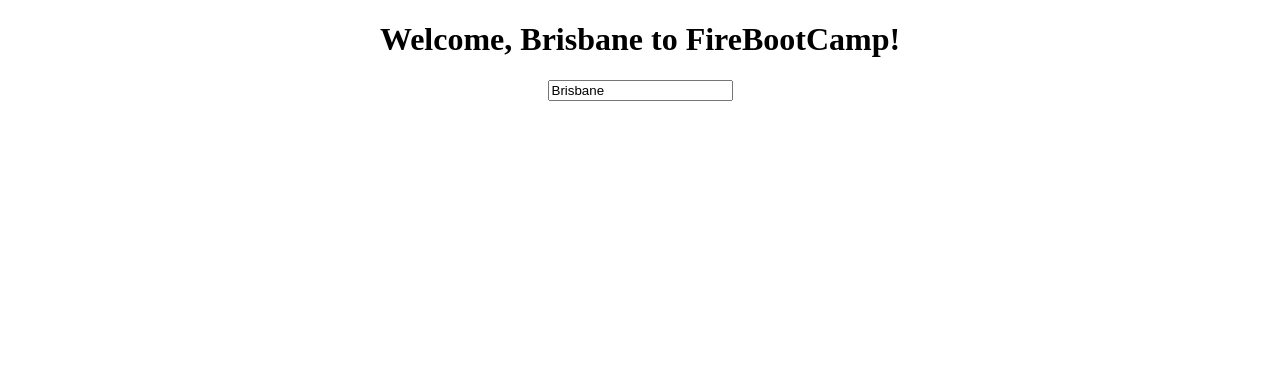
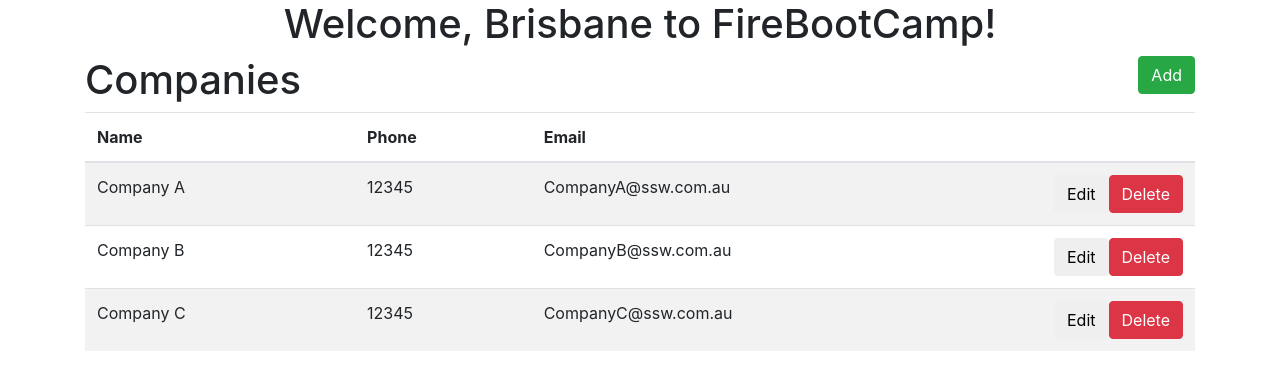
Before and after one commit to brendan-nobadthing/firebootcamp-angular-brisbane-june2018, an Angular app: page / in a window 1280 px wide. Shown: the top 390 px of the page. Built offline with nearby package versions, Linux system fonts and the light colour scheme.

Commit message:
company-list component

```diff
--- a/angular.json
+++ b/angular.json
@@ -27,7 +27,10 @@
               "src/assets"
             ],
             "styles": [
-              "src/styles.scss"
+              "src/styles.scss",
+              {
+                "input": "./node_modules/bootstrap/dist/css/bootstrap.css"
+              }
             ],
             "scripts": []
           },
--- a/package.json
+++ b/package.json
@@ -20,9 +20,12 @@
     "@angular/platform-browser": "^6.0.3",
     "@angular/platform-browser-dynamic": "^6.0.3",
     "@angular/router": "^6.0.3",
+    "@ng-bootstrap/schematics": "^2.0.0-alpha.1",
     "core-js": "^2.5.4",
     "rxjs": "^6.0.0",
-    "zone.js": "^0.8.26"
+    "zone.js": "^0.8.26",
+    "@ng-bootstrap/ng-bootstrap": "^2.0.0-alpha.0",
+    "bootstrap": "^4.0.0"
   },
   "devDependencies": {
     "@angular/compiler-cli": "^6.0.3",
--- a/src/app/app.component.html
+++ b/src/app/app.component.html
@@ -3,12 +3,8 @@
   <h1>
     Welcome, {{ title }} to FireBootCamp!
   </h1>
+</div>
 
-  <input type="text" [(ngModel)]="title" />
-
-  </div>
-
-
-
-
-<router-outlet></router-outlet>
+<div class="container">
+  <fbc-company-list></fbc-company-list>
+</div>
--- a/src/app/app.component.ts
+++ b/src/app/app.component.ts
@@ -7,10 +7,4 @@
 })
 export class AppComponent {
   title = 'Brisbane';
-
-  titleChanged(event) {
-    // console.log(event);
-    this.title = event.target.value;
-  }
-
 }
--- a/src/app/app.module.ts
+++ b/src/app/app.module.ts
@@ -5,15 +5,19 @@
 
 import { AppRoutingModule } from './app-routing.module';
 import { AppComponent } from './app.component';
+import { CompanyListComponent } from './company/company-list/company-list.component';
+import { NgbModule } from '@ng-bootstrap/ng-bootstrap';
 
 @NgModule({
   declarations: [
-    AppComponent
+    AppComponent,
+    CompanyListComponent
   ],
   imports: [
     BrowserModule,
     AppRoutingModule,
-    FormsModule
+    FormsModule,
+    NgbModule.forRoot()
   ],
   providers: [],
   bootstrap: [AppComponent]
--- /dev/null
+++ b/src/app/company/company-list/company-list.component.html
@@ -0,0 +1,25 @@
+<h1> Companies
+<button class="btn btn-success float-right"> Add </button>
+</h1>
+
+<table class="table table-striped">
+  <thead>
+    <tr>
+      <th> Name </th>
+      <th> Phone </th>
+      <th> Email </th>
+      <th></th>
+    </tr>
+  </thead>
+  <tbody>
+    <tr *ngFor="let company of companies">
+      <td> {{ company.name }} </td>
+      <td> {{ company.phone }} </td>
+      <td> {{ company.email }} </td>
+      <td class="company-btn-row">
+        <button class="btn btn-default"> Edit </button>
+        <button class="btn btn-danger"> Delete </button>
+      </td>
+    </tr>
+  </tbody>
+</table>
--- /dev/null
+++ b/src/app/company/company-list/company-list.component.scss
@@ -0,0 +1,4 @@
+.company-btn-row{
+  width:140px;
+  white-space: nowrap;
+}
--- /dev/null
+++ b/src/app/company/company-list/company-list.component.ts
@@ -0,0 +1,39 @@
+import { Component, OnInit } from '@angular/core';
+import { Company } from 'src/app/company/company';
+
+@Component({
+  selector: 'fbc-company-list',
+  templateUrl: './company-list.component.html',
+  styleUrls: ['./company-list.component.scss']
+})
+export class CompanyListComponent implements OnInit {
+
+  companies : Company[];
+
+  constructor() { }
+
+  ngOnInit() {
+    this.companies = this.getCompanies();
+  }
+
+  getCompanies() : Company[]{
+    return [{
+      name: "Company A",
+      phone: 12345,
+      email: "CompanyA@ssw.com.au"
+    },
+    {
+      name: "Company B",
+      phone: 12345,
+      email: "CompanyB@ssw.com.au"
+    },
+    {
+      name: "Company C",
+      phone: 12345,
+      email: "CompanyC@ssw.com.au"
+    }]
+  }
+
+
+
+}
--- /dev/null
+++ b/src/app/company/company.ts
@@ -0,0 +1,5 @@
+export interface Company {
+  name: string;
+  phone: number;
+  email: string;
+}
```
Also changed, not shown: 1 other file (tests, documents, lock files or other folders).
